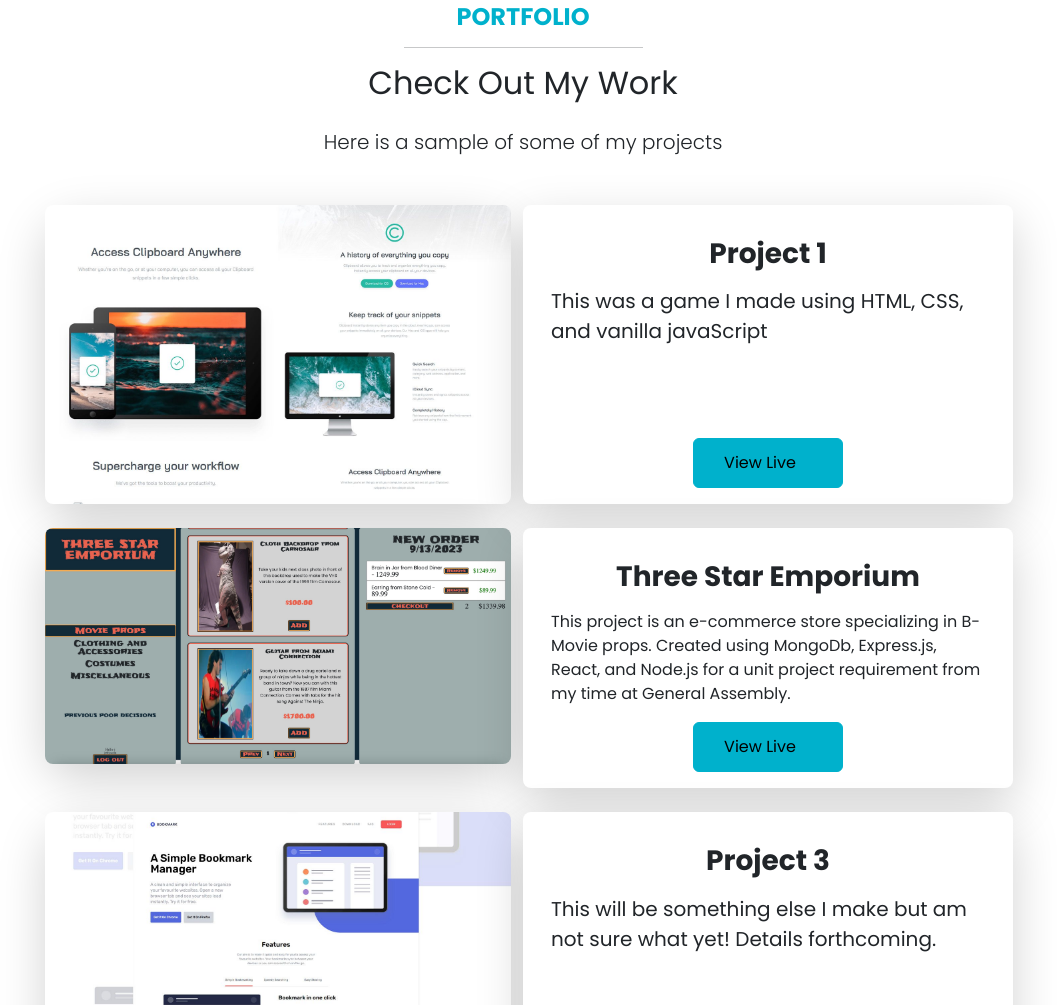
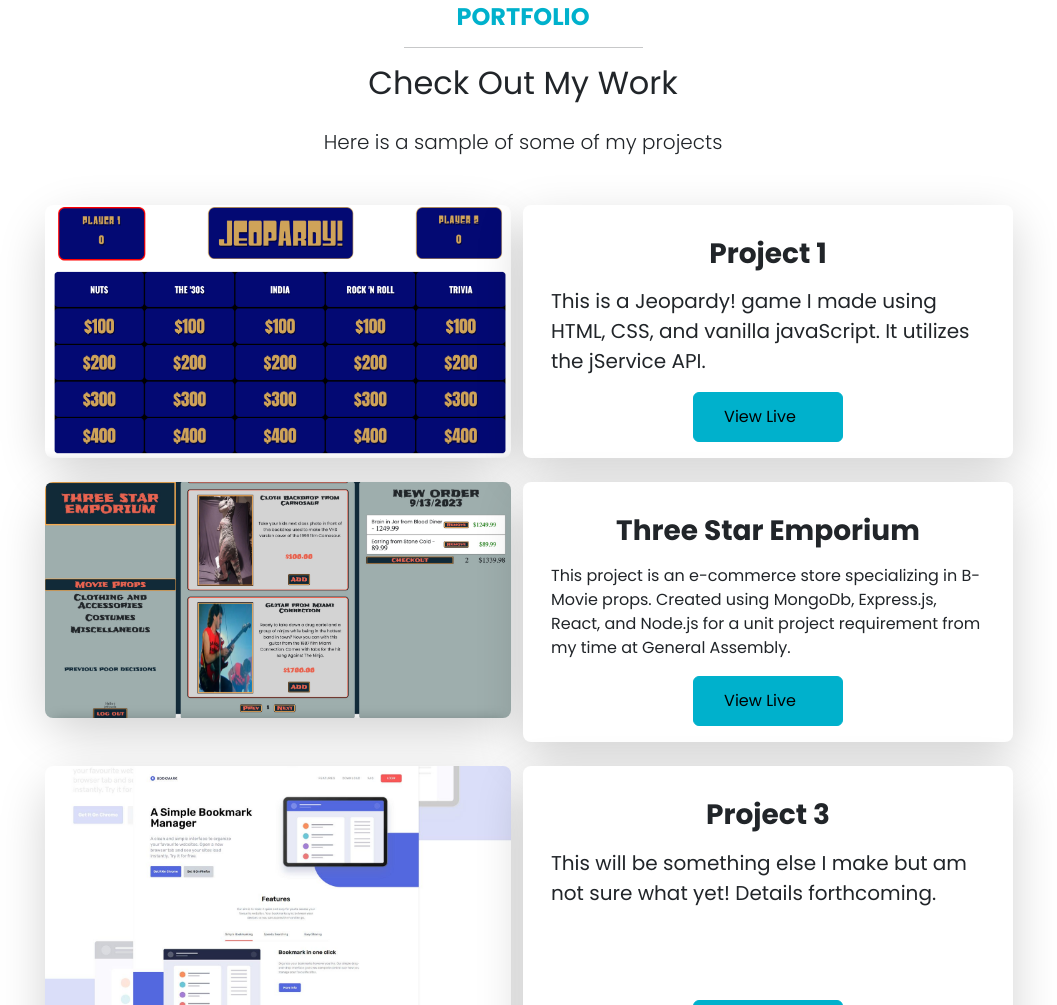
Before and after one commit to jmsmith23/Portfolio, a website: page index.html in a window 1280 px wide. Shown: the part 1265-2270 px from the top of the page, without its empty margins (117-1174 px from the left). Drawn offline with nearby package versions, Linux system fonts and the light colour scheme; files that its build step writes are made by us from their sources.

Commit message:
Add Unit 1 project to portfolio

```diff
--- a/index.html
+++ b/index.html
@@ -87,12 +87,12 @@
           <div class="col-md-6 mb-4">
             <div class="project shadow-lg rounded-5">
               <a
-                href="images/project1.jpg"
+                href="images/jeopardy.png"
                 data-lightbox="images"
                 data-title="Clipboard Landing Page"
               >
                 <img
-                  src="images/project1.jpg"
+                  src="images/jeopardy.png"
                   alt=""
                   class="img-fluid rounded-3"
                 />
@@ -103,9 +103,9 @@
             <div class="card-body d-flex flex-column align-items-center">
               <h5 class="card-title fs-3 my-3 fw-bold">Project 1</h5>
               <p class="card-text fs-5">
-                This was a game I made using HTML, CSS, and vanilla javaScript
+                This is a Jeopardy! game I made using HTML, CSS, and vanilla javaScript. It utilizes the jService API.
               </p>
-              <a href="#" class="btn btn-primary mt-auto rounded-2">
+              <a href="https://jeopardy-game.up.railway.app" class="btn btn-primary mt-auto rounded-2">
                 <div class="d-flex">
                   <div class="me-3 mt-auto">
                     <div class="live-text">
```
Also changed, not shown: images/jeopardy.png (added).
